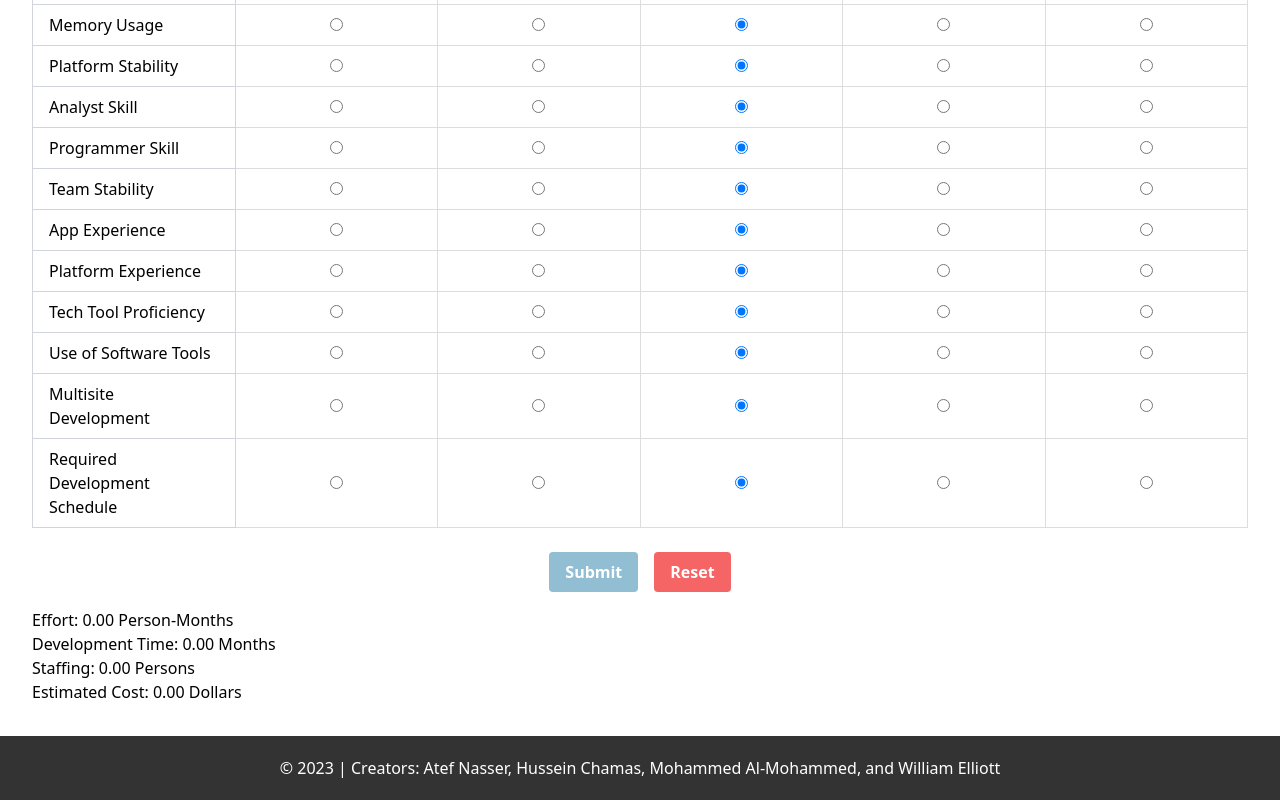
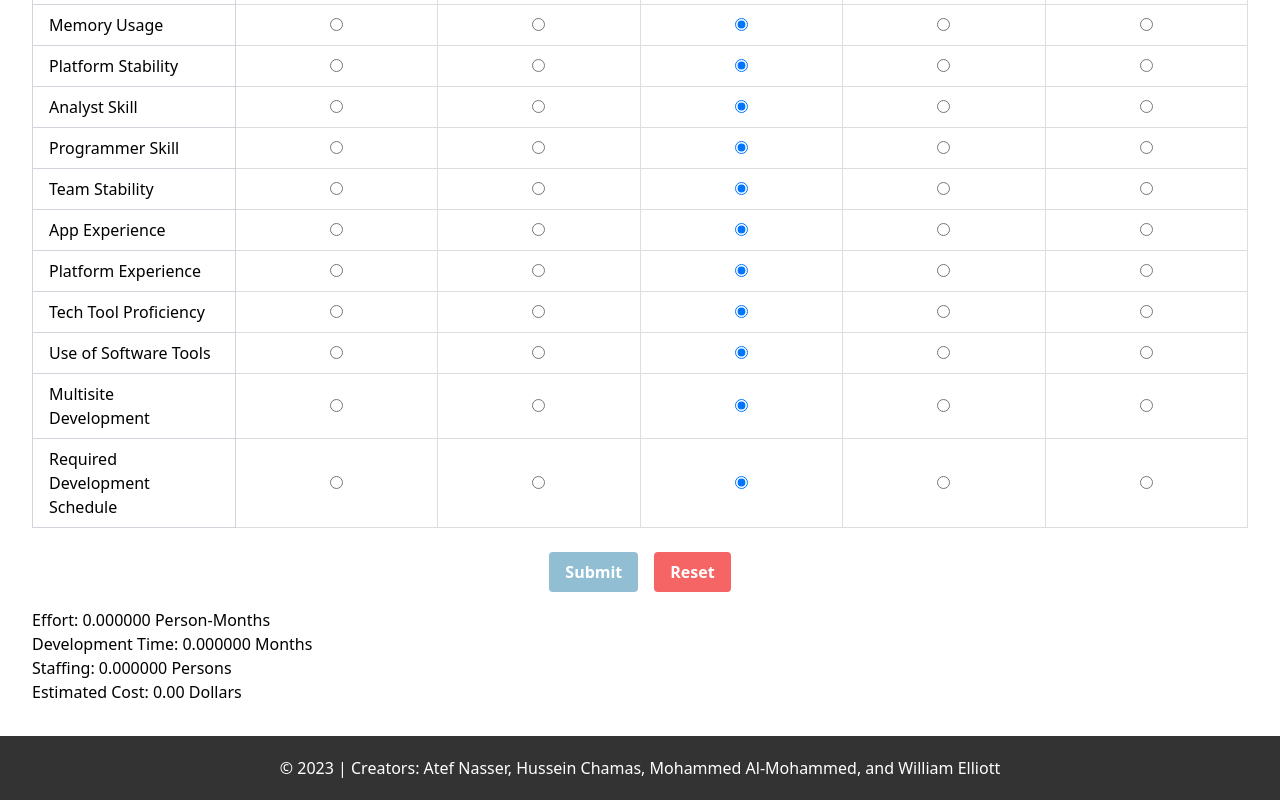
Before and after one commit to atefnasser/Intermediate-Cocomo2, a React (Vite) app: page / in a window 1280 px wide. Shown: the part 1164-1964 px from the top of the page. Built offline with nearby package versions, Linux system fonts and the light colour scheme.

Commit message:
Results
Adjusted decimal places for results

```diff
--- a/src/components/history/HistoryPage.tsx
+++ b/src/components/history/HistoryPage.tsx
@@ -36,9 +36,9 @@ const HistoryPage = () => {
                 </div>
                 <div className="calculation-section">
                   <h3>Calculation</h3>
-                  <p>Effort: {entry.effort.toFixed(2)} Person-Months</p>
-                  <p>Development Time: {entry.developmentTime.toFixed(2)} Months</p>
-                  <p>Staffing: {entry.staffing.toFixed(2)} Persons</p>
+                  <p>Effort: {entry.effort.toFixed(6)} Person-Months</p>
+                  <p>Development Time: {entry.developmentTime.toFixed(6)} Months</p>
+                  <p>Staffing: {entry.staffing.toFixed(6)} Persons</p>
                   <p>Estimated Cost: {entry.cost.toFixed(2)} Dollars</p>
                 </div>
               </div>
--- a/src/pages/main/main-page.tsx
+++ b/src/pages/main/main-page.tsx
@@ -1,5 +1,6 @@
 import React, { useState } from 'react';
 import { useHistory } from '../../components/history/HistoryContext';
+
 
 const MainPage = () => {
   // Initialize selections state with default 'Average' values
@@ -37,7 +38,6 @@ const MainPage = () => {
   const [effort, setEffort] = useState(0);
   const [deploymentTime, setDeploymentTime] = useState(0);
   const [staffing, setStaffing] = useState(0);
-  const [costPerPersonMonth, setCostPerPersonMonth] = useState(1000); // Example default value
   const [totalCost, setTotalCost] = useState(0);
   const [annualWage, setAnnualWage] = useState('');
 
@@ -337,9 +337,9 @@ const MainPage = () => {
       {/* Results Display */}
       {effort !== null && (
         <div className="mt-4">
-          <p>Effort: {effort.toFixed(2)} Person-Months</p>
-          <p>Development Time: {deploymentTime.toFixed(2)} Months</p>
-          <p>Staffing: {staffing.toFixed(2)} Persons</p>
+          <p>Effort: {effort.toFixed(6)} Person-Months</p>
+          <p>Development Time: {deploymentTime.toFixed(6)} Months</p>
+          <p>Staffing: {staffing.toFixed(6)} Persons</p>
           <p>Estimated Cost: {totalCost.toFixed(2)} Dollars</p>
         </div>
       )}
```
